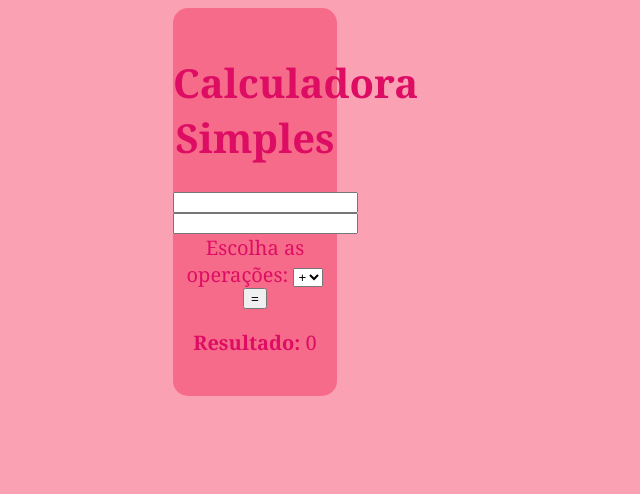
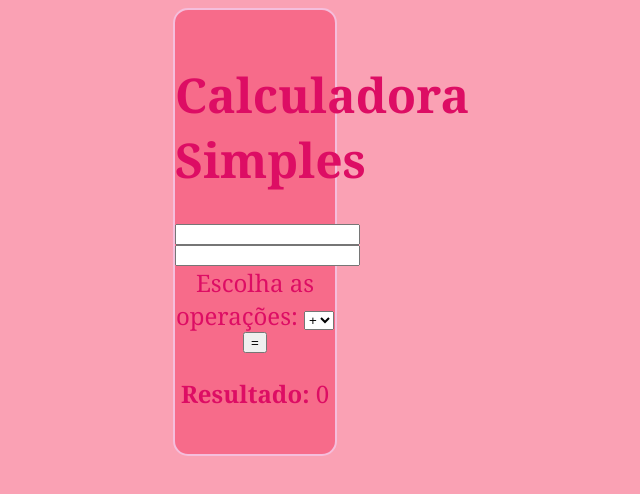
Before and after one commit to amandaluise14/calculadora, a plain HTML site: page index.html in a window 1280 px wide. Shown: the whole page, without its empty margins (385-1025 px from the left). Drawn offline with Linux system fonts and the light colour scheme.

Commit message:
up- melhoria visual no style

```diff
--- a/style.css
+++ b/style.css
@@ -6,12 +6,12 @@ body{
 .conteudo{
 background-color: rgba(247, 68, 107, 0.568);
 border-radius: 15px;
+border: 2px solid  rgb(245, 190, 220);
 text-align: center;
 margin-right: 550px;
 margin-left: 550px;
-font-size: 20px;
+font-size: 24px;
 font-family: Georgia, 'Times New Roman', Times, serif;
 padding-bottom: 20px;
 padding-top: 20px;
-
 }
```
